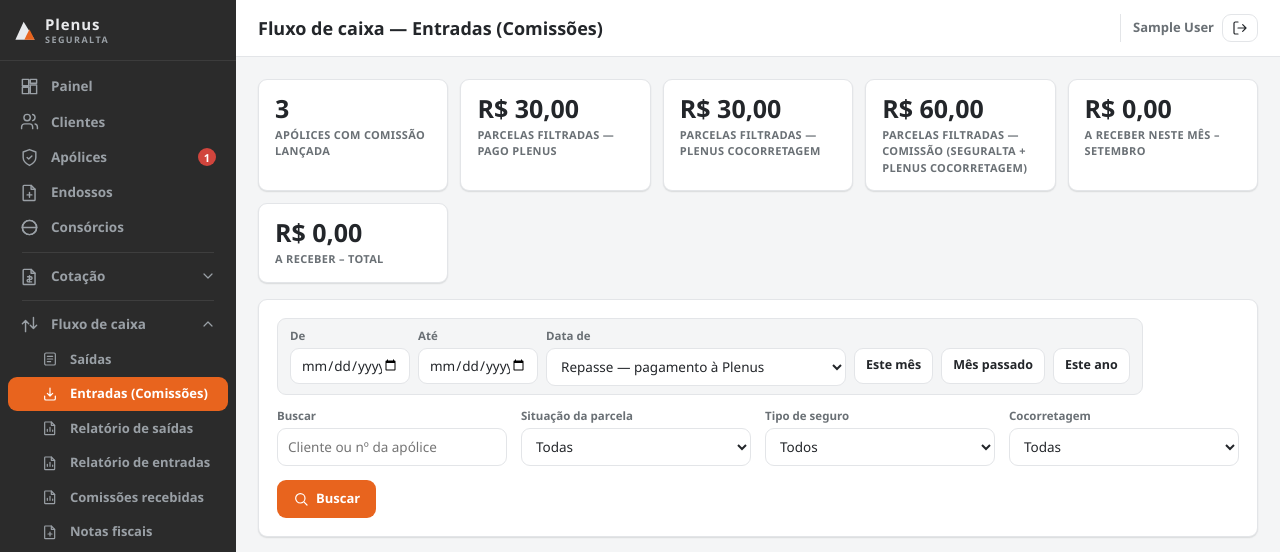
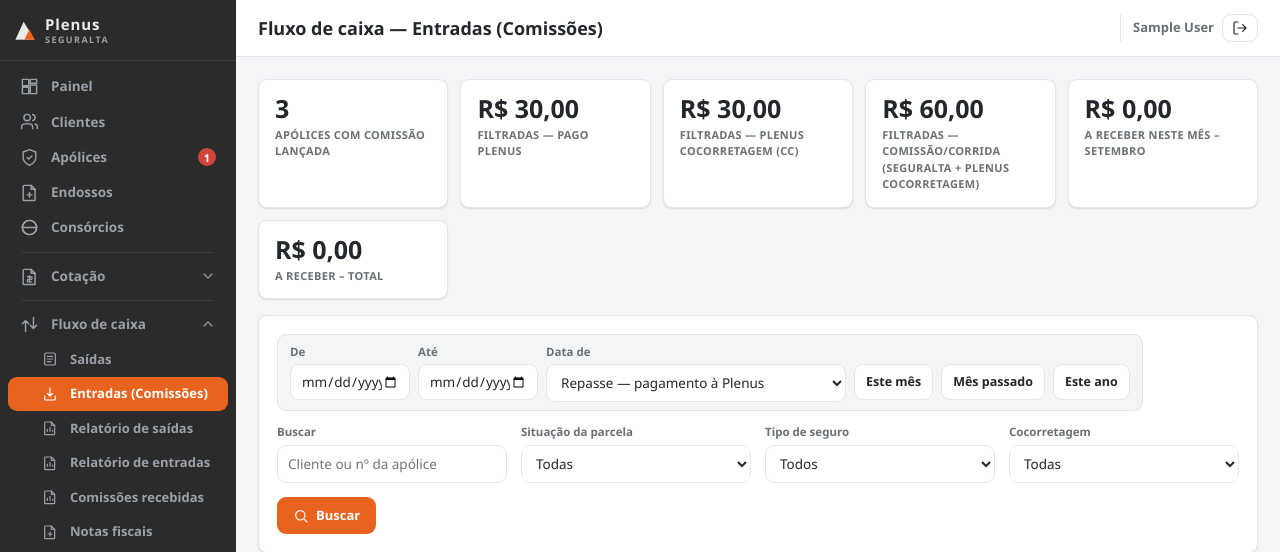
Before and after one commit to renatarisc/PlenusSeguralta, a Flask app: page /financeiro/entradas in a window 1280 px wide. Shown: the top 552 px of the page. Run offline with Flask 3, Linux system fonts and the light colour scheme; the visitor is signed in with stand-in values (Sample User, id 1); tables that the repository leaves empty hold one stand-in row (values such as "Sample post"); some libraries are stand-ins or nearby versions.

Commit message:
Entradas: ajusta rótulos dos cards de parcelas filtradas
Co-Authored-By: Claude Sonnet 5 <noreply@anthropic.com>

```diff
--- a/templates/entradas_lista.html
+++ b/templates/entradas_lista.html
@@ -11,17 +11,17 @@
   <div class="stat">
     <div class="stat__valor">{{ soma_filtrada|moeda }}</div>
     <div class="stat__rotulo">
-      Parcelas filtradas —
+      Filtradas —
       {{ 'recebido Seguralta' if data_base == 'seguralta' else 'pago Plenus' }}
     </div>
   </div>
   <div class="stat">
     <div class="stat__valor">{{ soma_plenus_coco|moeda }}</div>
-    <div class="stat__rotulo">Parcelas filtradas — Plenus cocorretagem</div>
+    <div class="stat__rotulo">Filtradas — Plenus cocorretagem (CC)</div>
   </div>
   <div class="stat">
     <div class="stat__valor">{{ soma_comissao_total|moeda }}</div>
-    <div class="stat__rotulo">Parcelas filtradas — Comissão (Seguralta + Plenus cocorretagem)</div>
+    <div class="stat__rotulo">Filtradas — Comissão/Corrida (Seguralta + Plenus cocorretagem)</div>
   </div>
   <div class="stat">
     <div class="stat__valor">{{ a_receber_mes|moeda }}</div>
```
